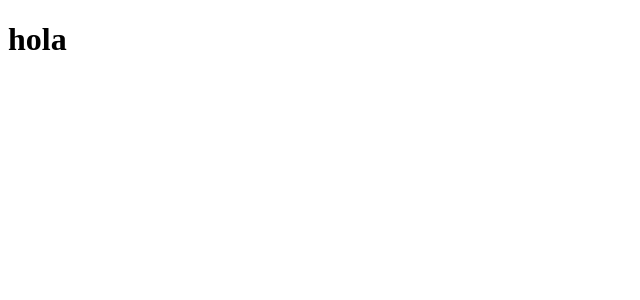
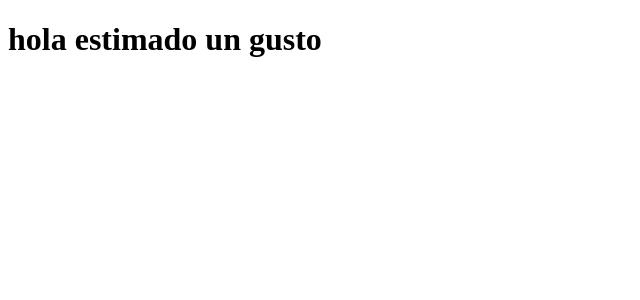
Before and after one commit to pachequin3/WebPage, a React (Vite) app: page / in a window 1280 px wide. Shown: the top 300 px of the page, without its empty margins (0-640 px from the left). Built offline with nearby package versions, Linux system fonts and the light colour scheme.

Commit message:
ultima modificacion

```diff
--- a/src/App.jsx
+++ b/src/App.jsx
@@ -8,7 +8,7 @@ function App() {
 
   return (
     <div>
-      <h1>hola</h1>
+      <h1>hola estimado un gusto</h1>
     </div>
   )
 }
```
